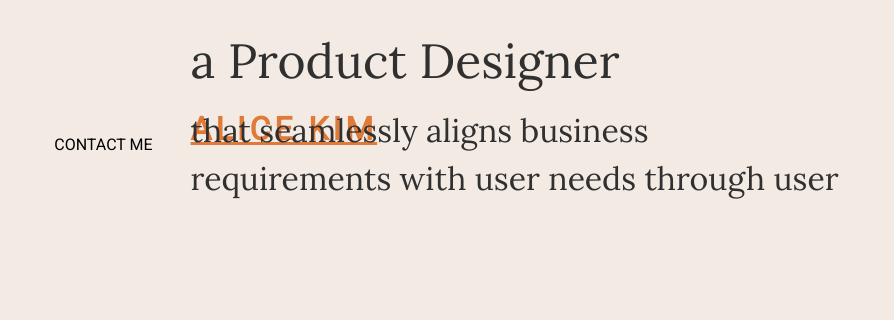
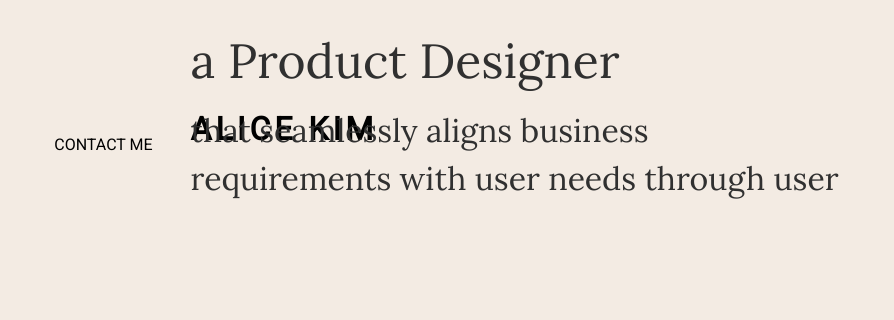
Before and after one commit to alicekimnyc/portfolio, a plain HTML site: page index.html in a window 1280 px wide. Shown: the part 169-489 px from the top of the page, 386-1280 px from the left. Drawn offline with nearby package versions, Linux system fonts and the light colour scheme.

Commit message:
nav logo text fixed

```diff
--- a/css/style.css
+++ b/css/style.css
@@ -146,14 +146,17 @@ nav {
   width: 100%;
 }
 label.logo{
-  text-decoration: none;
-  color: black;
   font-family: var(--ff-primary);
   font-size: var(--fs-h2);
   font-weight: bold;
   letter-spacing: .25rem;
   line-height: 80px;
   padding: 0 100px:
+}
+
+.logo-text{
+  text-decoration: none;
+  color: black;
 }
 
 /*RESPONSIVE LOGO TO ONLY APPEAR FOR BIGGER SCREENS*/
--- a/index.html
+++ b/index.html
@@ -30,7 +30,7 @@
          <i class="fa fa-bars"></i>
        </label>
          <label class="logo">
-            <a href="index.html">ALICE KIM</a>
+            <a href="index.html" class="logo-text">ALICE KIM</a>
          </label>
           <ul>
             <li><a class="active"><a href="#work">WORK</a></li>
```
Also changed, not shown: inspocloud.html (+1 -1 lines).
